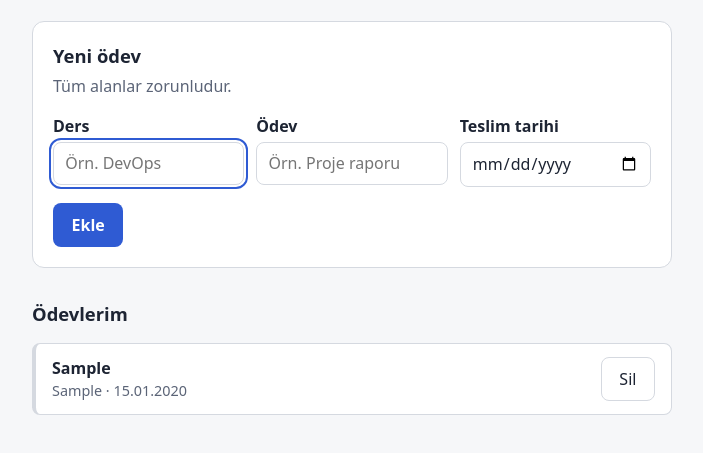
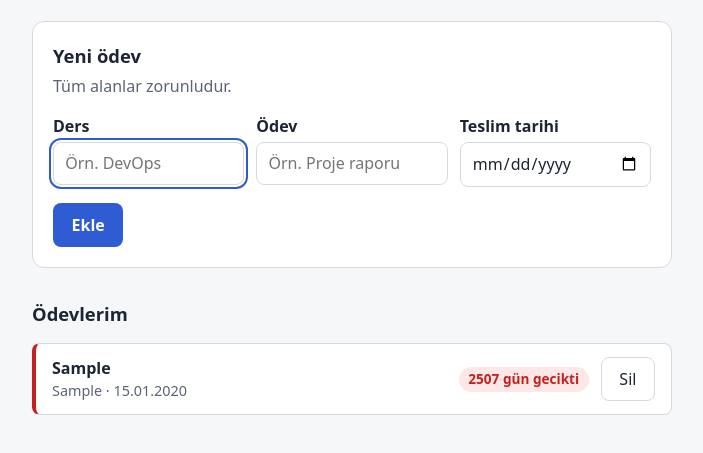
Before and after one commit to Holdz0/devops-odev-takip, a plain HTML site: page index.html in a window 1280 px wide. Both pictures are taken after typing "Sample", "Sample", "2020-01-15" into the empty fields and a click on the button "Ekle". Shown: the part 101-554 px from the top of the page, without its empty margins (288-991 px from the left). Drawn offline with Linux system fonts and the light colour scheme.

Commit message:
Kalan gün sayacı ve teslim tarihine göre sıralama ekle (#2)
- logic.js: kalan gün, aciliyet ve sıralama hesapları (saat diliminden etkilenmeyen UTC gün aritmetiği)
- Liste en yakın teslim tarihine göre sıralanır, her ödevde kalan gün etiketi gösterilir
- 3 gün ve altı kalan ödevler sarı, geciken ödevler kırmızı vurgulanır
- tests/logic.test.js: node --test ile çalışan birim testleri
- README'ye özelliği deneme yönergesi, test komutu ve proje yapısı eklendi

```diff
--- a/app.js
+++ b/app.js
@@ -39,6 +39,9 @@ function satir(odev) {
   const tarih = li.querySelector(".tarih");
   tarih.dateTime = odev.teslim;
   tarih.textContent = odev.teslim.split("-").reverse().join(".");
+  const gun = kalanGun(odev.teslim);
+  li.querySelector(".kalan").textContent = kalanMetni(gun);
+  if (aciliyet(gun)) li.classList.add(aciliyet(gun));
   const sil = li.querySelector(".sil");
   sil.setAttribute("aria-label", `${odev.baslik} ödevini sil`);
   sil.addEventListener("click", () => {
@@ -52,7 +55,7 @@ function satir(odev) {
 }
 
 function goster() {
-  liste.replaceChildren(...odevler.map(satir));
+  liste.replaceChildren(...sirala(odevler).map(satir));
   bos.hidden = odevler.length > 0;
 }
 
--- a/index.html
+++ b/index.html
@@ -53,10 +53,12 @@
         <strong class="baslik"></strong>
         <span class="soluk"><span class="ders"></span> · <time class="tarih"></time></span>
       </div>
+      <span class="kalan"></span>
       <button type="button" class="sil">Sil</button>
     </li>
   </template>
 
+  <script src="logic.js"></script>
   <script src="app.js"></script>
 </body>
 </html>
--- /dev/null
+++ b/logic.js
@@ -0,0 +1,30 @@
+// Tarih hesapları. Tarayıcıda app.js tarafından, Node'da testler tarafından kullanılır.
+const GUN_MS = 86400000;
+
+// "YYYY-AA-GG" tarihini gün numarasına çevirir. UTC kullanılır ki saat dilimi ve yaz saati sonucu kaydırmasın.
+function gunNo(yil, ay, gun) {
+  return Date.UTC(yil, ay - 1, gun) / GUN_MS;
+}
+
+function kalanGun(teslim, bugun = new Date()) {
+  const [yil, ay, gun] = teslim.split("-").map(Number);
+  return gunNo(yil, ay, gun) - gunNo(bugun.getFullYear(), bugun.getMonth() + 1, bugun.getDate());
+}
+
+function kalanMetni(gun) {
+  if (gun === 0) return "Bugün teslim";
+  return gun > 0 ? `${gun} gün kaldı` : `${-gun} gün gecikti`;
+}
+
+// Teslimine 3 gün veya daha az kalan "yakin", tarihi geçen "gecikti".
+function aciliyet(gun) {
+  if (gun < 0) return "gecikti";
+  return gun <= 3 ? "yakin" : "";
+}
+
+// "YYYY-AA-GG" metinleri alfabetik sırada da kronolojiktir.
+function sirala(odevler) {
+  return [...odevler].sort((a, b) => (a.teslim > b.teslim) - (a.teslim < b.teslim));
+}
+
+if (typeof module !== "undefined") module.exports = { kalanGun, kalanMetni, aciliyet, sirala };
--- a/style.css
+++ b/style.css
@@ -9,6 +9,10 @@
   --vurgu-metin: #ffffff;
   --hata: #c5221f;
   --hata-bg: #fde8e7;
+  --yakin: #8a5200;
+  --yakin-kenar: #c08000;
+  --yakin-bg: #fff4dc;
+  --etiket-bg: #eef0f4;
 }
 
 @media (prefers-color-scheme: dark) {
@@ -22,6 +26,10 @@
     --vurgu-metin: #0d1530;
     --hata: #ff8a80;
     --hata-bg: #3d1716;
+    --yakin: #ffc861;
+    --yakin-kenar: #ffc861;
+    --yakin-bg: #3a2c0e;
+    --etiket-bg: #262b37;
   }
 }
 
@@ -145,6 +153,20 @@ button {
 
 .bilgi .soluk { font-size: .9rem; }
 
+.kalan {
+  padding: .15rem .6rem;
+  border-radius: 999px;
+  background: var(--etiket-bg);
+  font-size: .85rem;
+  font-weight: 600;
+  white-space: nowrap;
+}
+
+.odev.yakin { border-left-color: var(--yakin-kenar); }
+.yakin .kalan { background: var(--yakin-bg); color: var(--yakin); }
+.odev.gecikti { border-left-color: var(--hata); }
+.gecikti .kalan { background: var(--hata-bg); color: var(--hata); }
+
 .sil {
   background: transparent;
   border-color: var(--kenar);
```
Also changed, not shown: tests/logic.test.js (added, +36 -0 lines), 1 other file.
